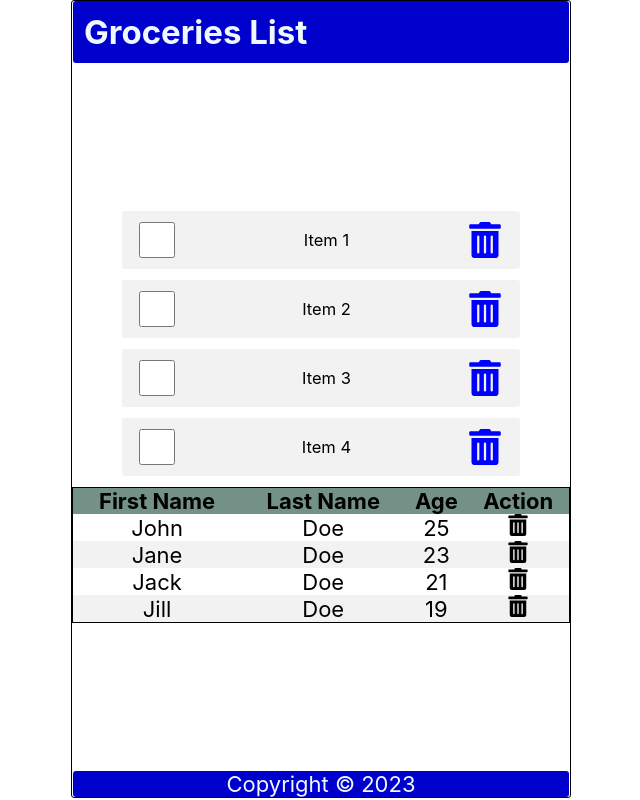
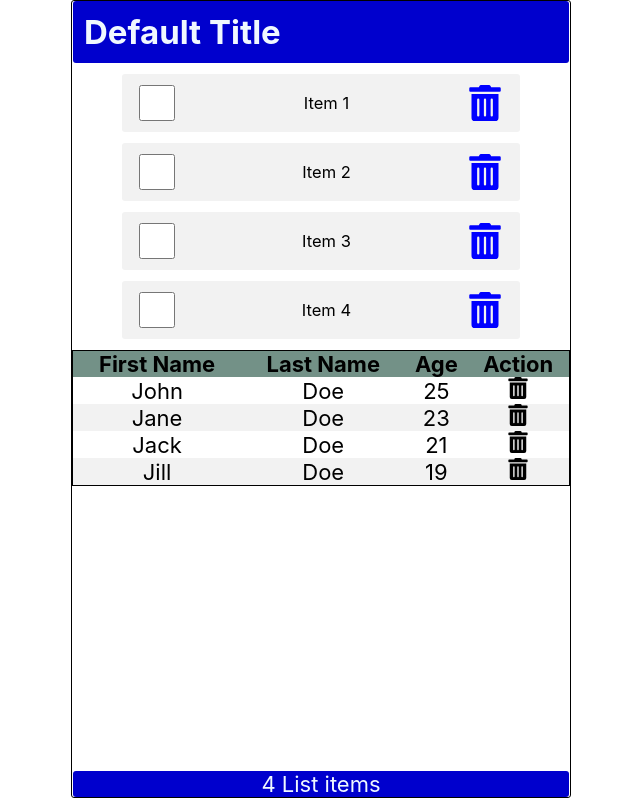
Before and after one commit to FabCode67/master-react, a React (Create React App) app: page / in a window 1280 px wide. Shown: the whole page, without its empty margins (319-959 px from the left). Built offline with nearby package versions, Linux system fonts and the light colour scheme; the HTML template or start-up script is replaced by a standard one.

Commit message:
prop-drilling in react

```diff
--- a/src/App.js
+++ b/src/App.js
@@ -1,13 +1,41 @@
 import Header from './Header';
 import Content from './Content';
 import Footer from './Footer';
+import { useState } from 'react';
 
 function App() {
+
+  const [items, setItems] = useState([
+    { id: 1, checked: false, name: 'Item 1' },
+    { id: 2, checked: false, name: 'Item 2' },
+    { id: 3, checked: false, name: 'Item 3' },
+    { id: 4, checked: false, name: 'Item 4' },
+])
+
+const handleCheck = (id) => {
+  const listItem = items.map((item) => item.id === id ? { ...item, checked: !item.checked } : item)
+  setItems(listItem)
+  localStorage.setItem('shoppingCart', JSON.stringify(listItem))
+}
+
+const handleDelete = (id) => {
+  const newItems = items.filter((item) => item.id !== id)
+  setItems(newItems)
+  localStorage.setItem('shoppingCart', JSON.stringify(newItems))
+}
+
+
   return (
     <div className="App">
       <Header />
-      <Content />
-      <Footer />
+      <Content
+      items = {items}
+      handleCheck={handleCheck}
+      handleDelete={handleDelete}
+       />
+      <Footer
+      length = {items.length}
+      />
     </div>
   );
 }
--- a/src/Content.js
+++ b/src/Content.js
@@ -1,60 +1,26 @@
 import React from 'react'
 import { useState } from 'react';
-import { FaTrashAlt  } from 'react-icons/fa';
+import { ItemList } from './ItemList';
+import { FaTrashAlt } from 'react-icons/fa'
 
-const Content = () => {
-    const [items, setItems] = useState([
-        { id: 1, checked: false, name: 'Item 1' },
-        { id: 2, checked: false, name: 'Item 2' },
-        { id: 3, checked: false, name: 'Item 3' },
-        { id: 4, checked: false, name: 'Item 4' },
-    ])
+const Content = ({items, handleCheck, handleDelete}) => {
 
     const [data, setData] = useState([
-        { id: 1, firstname: 'John', lastname: 'Doe', age : 25 },
-        { id: 2, firstname: 'Jane', lastname: 'Doe', age : 23 },
-        { id: 3, firstname: 'Jack', lastname: 'Doe', age : 21 },
-        { id: 4, firstname: 'Jill', lastname: 'Doe', age : 19 },
+        { id: 1, firstname: 'John', lastname: 'Doe', age: 25 },
+        { id: 2, firstname: 'Jane', lastname: 'Doe', age: 23 },
+        { id: 3, firstname: 'Jack', lastname: 'Doe', age: 21 },
+        { id: 4, firstname: 'Jill', lastname: 'Doe', age: 19 },
     ])
-
-    const handleCheck = (id) => {
-        const listItem = items.map((item) => item.id === id ? {...item, checked: !item.checked} : item)
-        setItems(listItem)
-        localStorage.setItem('shoppingCart', JSON.stringify(listItem))
-    }
-
-    const handleDelete = (id) => {
-        const newItems  = items.filter((item) => item.id !== id)
-        setItems(newItems)
-        localStorage.setItem('shoppingCart', JSON.stringify(newItems))
-    }
-
-
     return (
         <main>
             {items.length ? (
-            <ul>
-                {items.map((item) => (
-                    <li className='item' key={item.id}>
-                        <input
-                         type='checkbox'
-                          onChange={()=>handleCheck(item.id)}
-                          checked={item.checked}
-                           />
-                        <label
-                        style={{textDecoration: item.checked ? 'line-through' : 'none'}}
-                        onDoubleClick={() => handleCheck(item.id)}
-                        >{item.name}</label>
-                        < FaTrashAlt
-                        role='button'
-                        tabIndex="0"
-                        onClick={() => handleDelete(item.id)}
-                        />
-                        </li>
-                ))}
-            </ul>
+               <ItemList
+                items = {items}
+                handleCheck={handleCheck}
+                handleDelete={handleDelete}
+                />
             ) : (
-                <p style={{textAlign: 'center' }}>No items</p>
+                <p style={{ textAlign: 'center' }}>No items</p>
             )}
             <table>
                 <thead>
--- a/src/Footer.js
+++ b/src/Footer.js
@@ -1,10 +1,9 @@
 import React from 'react'
 
-const Footer = () => {
-    const today = new Date();
+const Footer = ({length}) => {
     return (
         <footer>
-            <p>Copyright &copy; {today.getFullYear()} </p>
+            <p>{length} List {length === 1 ? "item" : "items" }</p>
         </footer>
     )
 }
--- a/src/Header.js
+++ b/src/Header.js
@@ -1,12 +1,16 @@
 import React from 'react'
 
-function Header() {
+const Header = ({title}) =>{
 
     return (
         <header>
-            <h1>Groceries List</h1>
+            <h1>{title}</h1>
         </header>
     )
 }
 
+Header.defaultProps ={
+    title: 'Default Title',
+}
+
 export default Header
--- /dev/null
+++ b/src/ItemList.js
@@ -0,0 +1,16 @@
+import React from 'react'
+import { LineItem } from './LineItem'
+export const ItemList = ({ items, handleCheck, handleDelete }) => {
+    return (
+        <ul>
+            {items.map((item) => (
+                <LineItem
+                    key={item.id}
+                    item={item}
+                    handleCheck={handleCheck}
+                    handleDelete={handleDelete}
+                />
+            ))}
+        </ul>
+    )
+}
--- /dev/null
+++ b/src/LineItem.js
@@ -0,0 +1,24 @@
+import React from 'react'
+import { FaTrashAlt } from 'react-icons/fa'
+
+export const LineItem = ({item, handleCheck, handleDelete }) => {
+  return (
+    <li className='item' key={item.id}>
+    <input
+        type='checkbox'
+        onChange={() => handleCheck(item.id)}
+        checked={item.checked}
+    />
+    <label
+        style={{ textDecoration: item.checked ? 'line-through' : 'none' }}
+        onDoubleClick={() => handleCheck(item.id)}
+    >{item.name}</label>
+    < FaTrashAlt
+        role='button'
+        tabIndex="0"
+        onClick={() => handleDelete(item.id)}
+        aria-label={`Delete item ${item.name}`}
+    />
+</li>
+  )
+}
--- a/src/index.css
+++ b/src/index.css
@@ -78,6 +78,7 @@
   justify-content: center;
   align-items: center;
   overflow: auto;
+  justify-content: flex-start;
 }
 
 .item {
```
